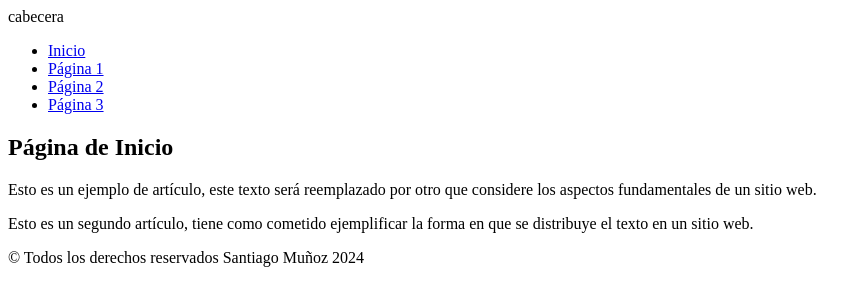
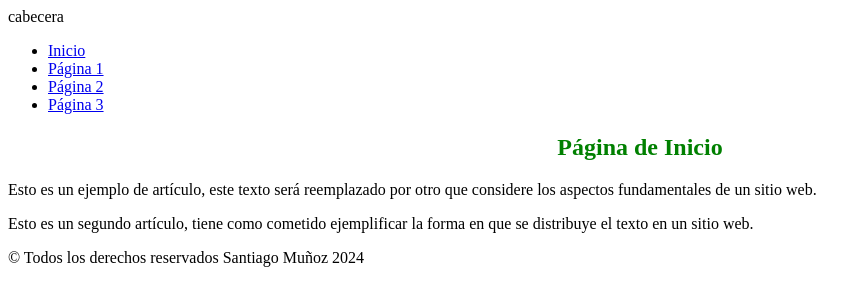
Before and after one commit to santipmz/tareaAPEB1, a plain HTML site: page index.html in a window 1280 px wide. Shown: the whole page, without its empty margins (0-867 px from the left). Drawn offline with Linux system fonts and the light colour scheme.

Commit message:
estilo.css

```diff
--- a/index.html
+++ b/index.html
@@ -4,7 +4,7 @@
   <head>
      <meta charset="utf-8"/>
      <title>Página de inicio</title>
-     <link rel="stylesheet" href="css/estilo.css" type="text/css"/>
+     <link rel="stylesheet" href="css/estilos.css" type="text/css"/>
   </head>
 
   <body>
```
